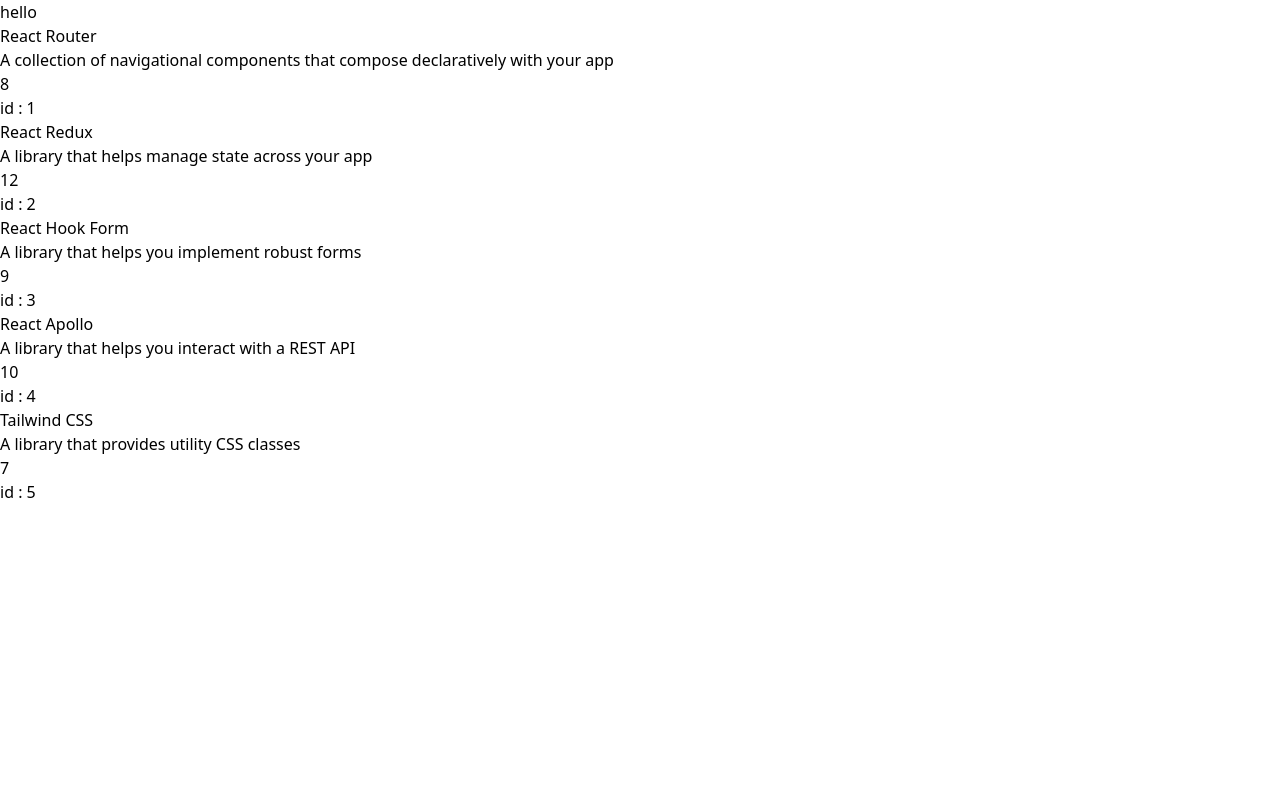
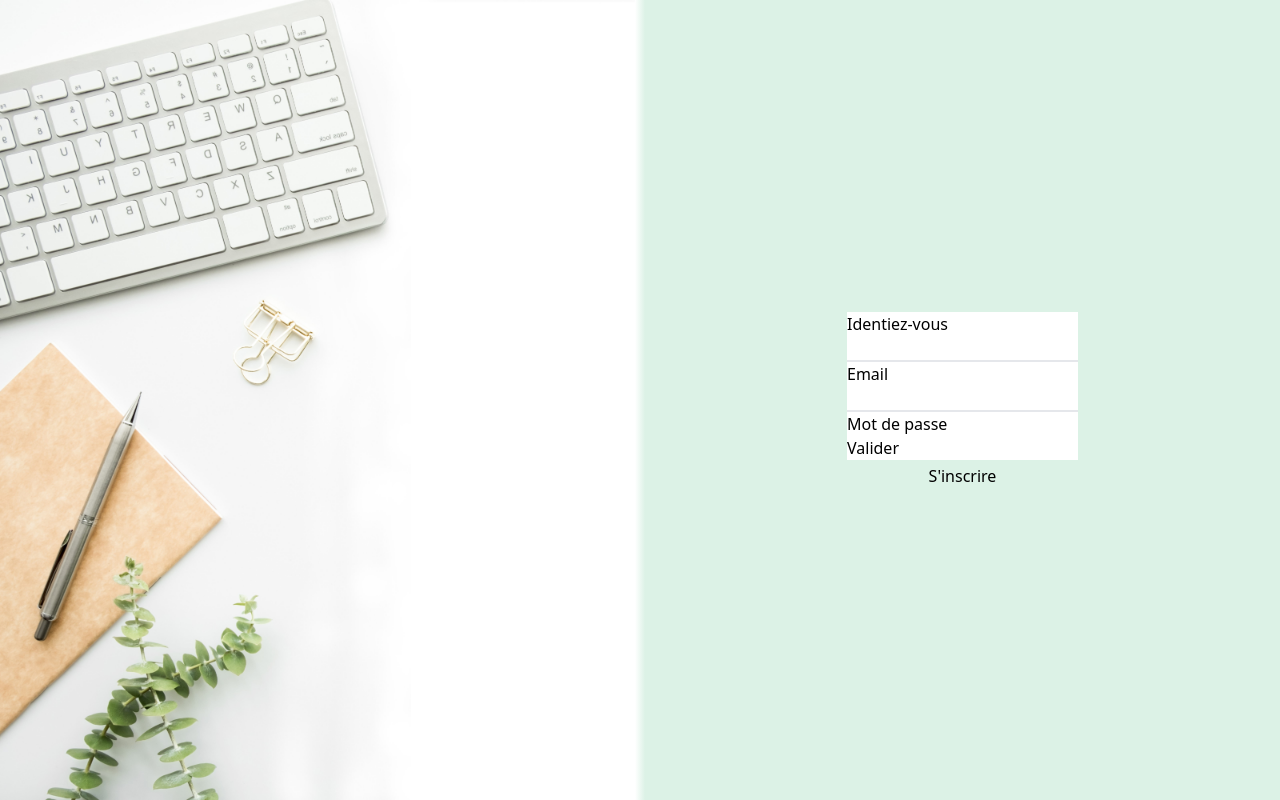
Before and after one commit to Crtnsj/BADG-HEURE_front, a React (Vite) app: page / in a window 1280 px wide. Built offline with nearby package versions, Linux system fonts and the light colour scheme.

Commit message:
Création de la page de connexion

```diff
--- a/src/App.tsx
+++ b/src/App.tsx
@@ -1,15 +1,7 @@
-// import LoginPages from './Components/LoginPages';
-
-import Elements from './Components/Exos/Elements';
+import LoginPages from './Components/LoginPages';
 
 function App() {
-  // return <LoginPages />;
-  return (
-    <div>
-      hello
-      <Elements />
-    </div>
-  );
+  return <LoginPages />;
 }
 
 export default App;
--- a/src/Components/Exos/Card.tsx
+++ /dev/null
@@ -1,19 +0,0 @@
-type Props = {
-  id: number;
-  name: string;
-  description: string;
-  price: number;
-};
-const Card = ({ id, name, description, price }: Props) => {
-  console.log('test', name, ' test ', description);
-  return (
-    <div>
-      <h1>{name}</h1>
-      <p>{description}</p>
-      <p>{price}</p>
-      <p>id : {id}</p>
-    </div>
-  );
-};
-
-export default Card;
--- a/src/Components/Exos/Elements.tsx
+++ /dev/null
@@ -1,22 +0,0 @@
-import Card from './Card';
-import { products } from './Products';
-
-const Elements = () => {
-  console.log(products);
-  return (
-    <>
-      {products.map((product) => {
-        return (
-          <Card
-            id={product.id}
-            name={product.name}
-            description={product.description}
-            price={product.price}
-          />
-        );
-      })}
-    </>
-  );
-};
-
-export default Elements;
--- a/src/Components/Exos/Products.tsx
+++ /dev/null
@@ -1,43 +0,0 @@
-export type Product = {
-  id: number;
-  name: string;
-  description: string;
-  price: number;
-};
-
-export const products: Product[] = [
-  {
-    description: 'A collection of navigational components that compose declaratively with your app',
-    id: 1,
-    name: 'React Router',
-    price: 8,
-  },
-
-  {
-    description: 'A library that helps manage state across your app',
-    id: 2,
-    name: 'React Redux',
-    price: 12,
-  },
-
-  {
-    description: 'A library that helps you implement robust forms',
-    id: 3,
-    name: 'React Hook Form',
-    price: 9,
-  },
-
-  {
-    description: 'A library that helps you interact with a REST API',
-    id: 4,
-    name: 'React Apollo',
-    price: 10,
-  },
-
-  {
-    description: 'A library that provides utility CSS classes',
-    id: 5,
-    name: 'Tailwind CSS',
-    price: 7,
-  },
-];
--- a/src/Components/SignIn.tsx
+++ b/src/Components/SignIn.tsx
@@ -1,8 +1,26 @@
+import axios from 'axios';
+
 const SignIn = () => {
+  const handleSubmit = (e: any) => {
+    e.preventDefault();
+    const form = e.target;
+    const formData = new FormData(form);
+    const formJson = Object.fromEntries(formData.entries());
+    // console.log(formJson);
+
+    axios
+      .post('http://localhost:3001/signIn/', formJson)
+      .then(function (response) {
+        console.log(response);
+      })
+      .catch(function (error) {
+        console.log(error);
+      });
+  };
   return (
     <div className="bg-white">
       <h1>Identiez-vous</h1>
-      <form>
+      <form onSubmit={handleSubmit}>
         <div>
           <input type="text" name="email" />
           <br />
--- a/src/Components/SignUp.tsx
+++ b/src/Components/SignUp.tsx
@@ -8,7 +8,7 @@
     // console.log(formJson);
 
     axios
-      .post('http://localhost:3001/signup/', formJson)
+      .post('http://localhost:3001/signUp/', formJson)
       .then(function (response) {
         console.log(response);
       })
@@ -19,7 +19,7 @@
   return (
     <div className="bg-white p-4 rounded-lg gap-1">
       <h1 className="font-bold mb-4 text-center">Inscrivez-vous</h1>
-      <form method="post" onSubmit={handleSubmit}>
+      <form onSubmit={handleSubmit}>
         <div>
           <label>
             Nom <br />
```
Also changed, not shown: src/Routes.tsx (added).
